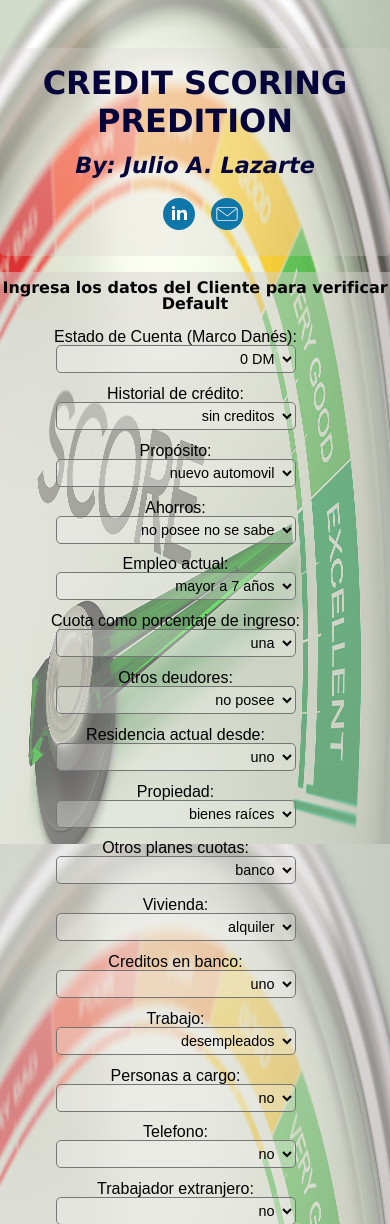
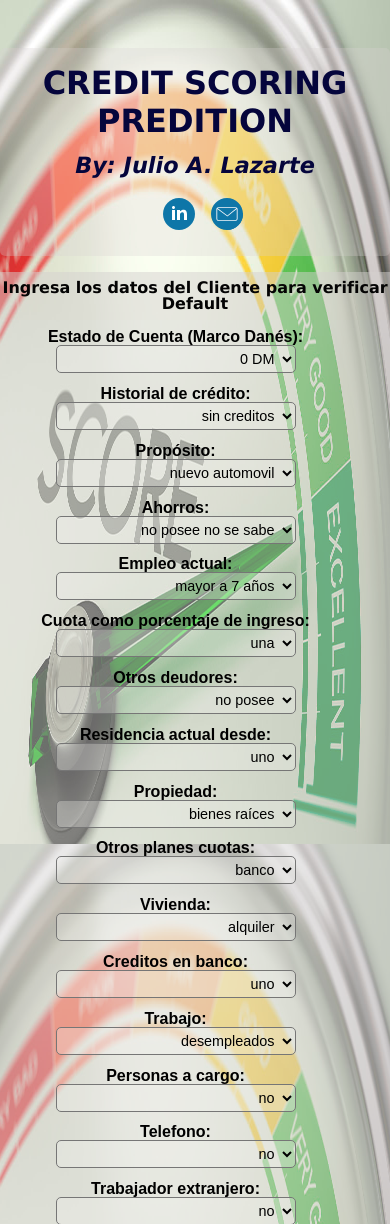
Before and after one commit to JulioLaz/Credit_Scoring_Prediction_app, a Flask app: page / in a window 390 px wide. Shown: the top 1224 px of the page. Run offline with Flask 3, Linux system fonts and the light colour scheme; some libraries are stand-ins or nearby versions.

Commit message:
font-weight style.css

```diff
--- a/static/css/style.css
+++ b/static/css/style.css
@@ -213,7 +213,7 @@ span {
     }
     label{
         font-size: 1rem;
-        font-weight: 50;
+        font-weight: 600;
     }
     .form-select {
         font-size: .9rem;
```
